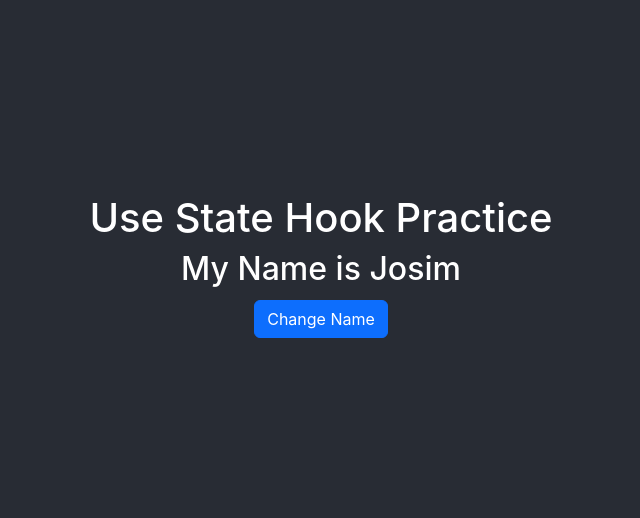
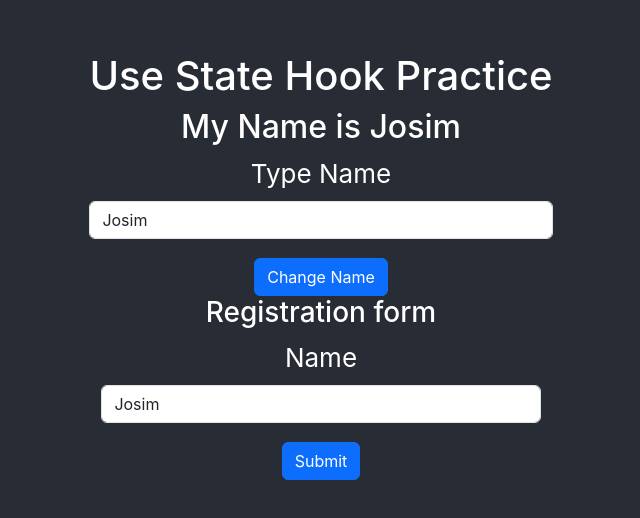
Before and after one commit to rashedulalam46/react-hooks, a React (Create React App) app: page / in a window 1280 px wide. Shown: the part 134-652 px from the top of the page, without its empty margins (319-959 px from the left). Built offline with nearby package versions, Linux system fonts and the light colour scheme.

Commit message:
code updated

```diff
--- a/src/Pages/UseState.jsx
+++ b/src/Pages/UseState.jsx
@@ -11,7 +11,24 @@ function UseState() {
         <div>
             <h1>Use State Hook Practice</h1>
             <h2>My Name is {Name}</h2>
+            <form>
+                <div className="mb-3">
+                    <label htmlFor="typeName" className="form-label">Type Name</label>
+                    <input type="text" className="form-control" id="typeName" value={Name} onChange={(e) => setName(e.target.value)} />
+                </div>
+            </form>
+
             <button className='btn btn-primary' onClick={changeName}>Change Name</button>
+            <div className='container'>
+                <h3>Registration form</h3>
+                <form>
+                    <div className="mb-3">
+                        <label htmlFor="name" className="form-label">Name</label>
+                        <input type="text" className="form-control" id="name" value={Name} onChange={(e) => setName(e.target.value)} />
+                    </div>
+                    <button type="submit" className="btn btn-primary">Submit</button>
+                </form>
+            </div>
         </div>
     );
 }
```
